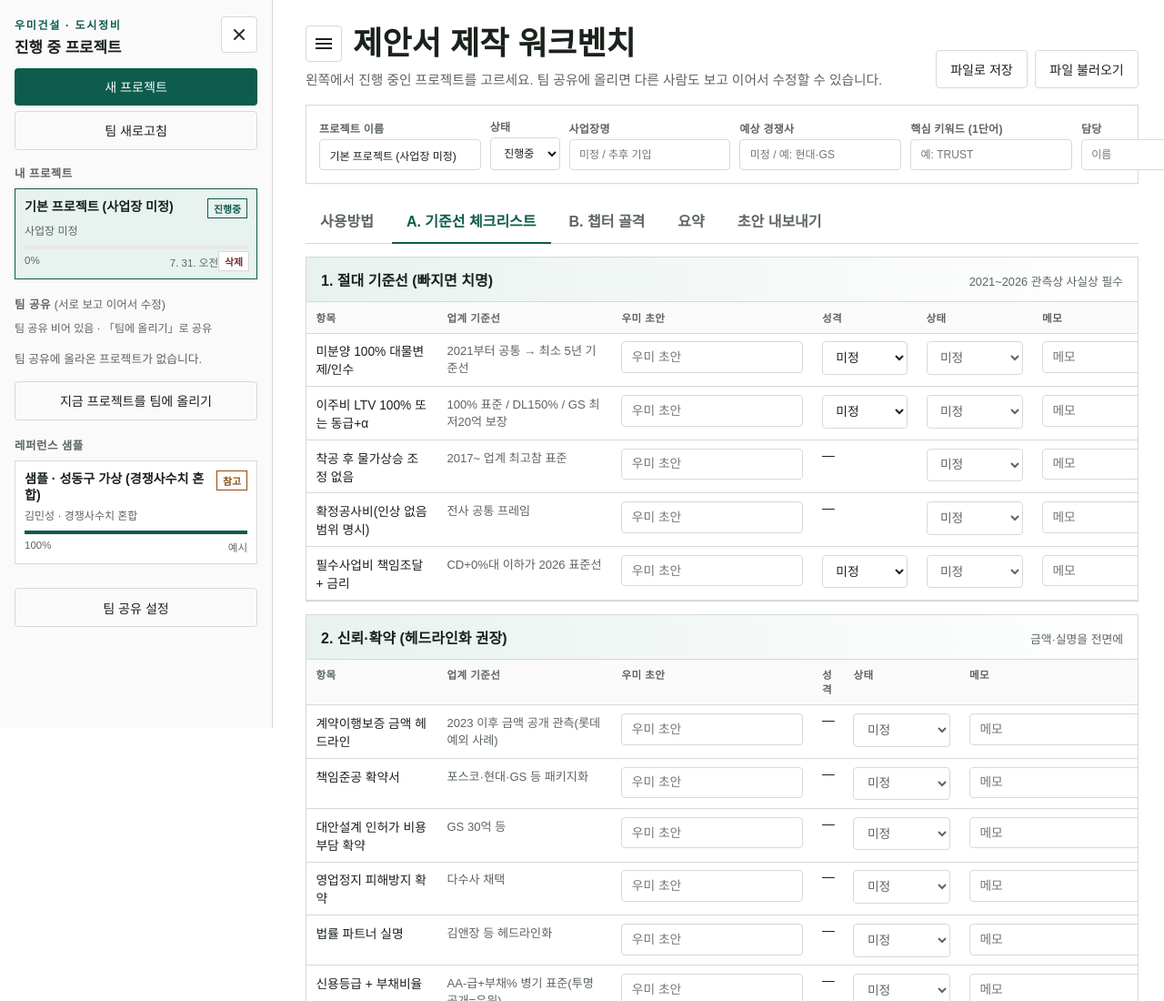
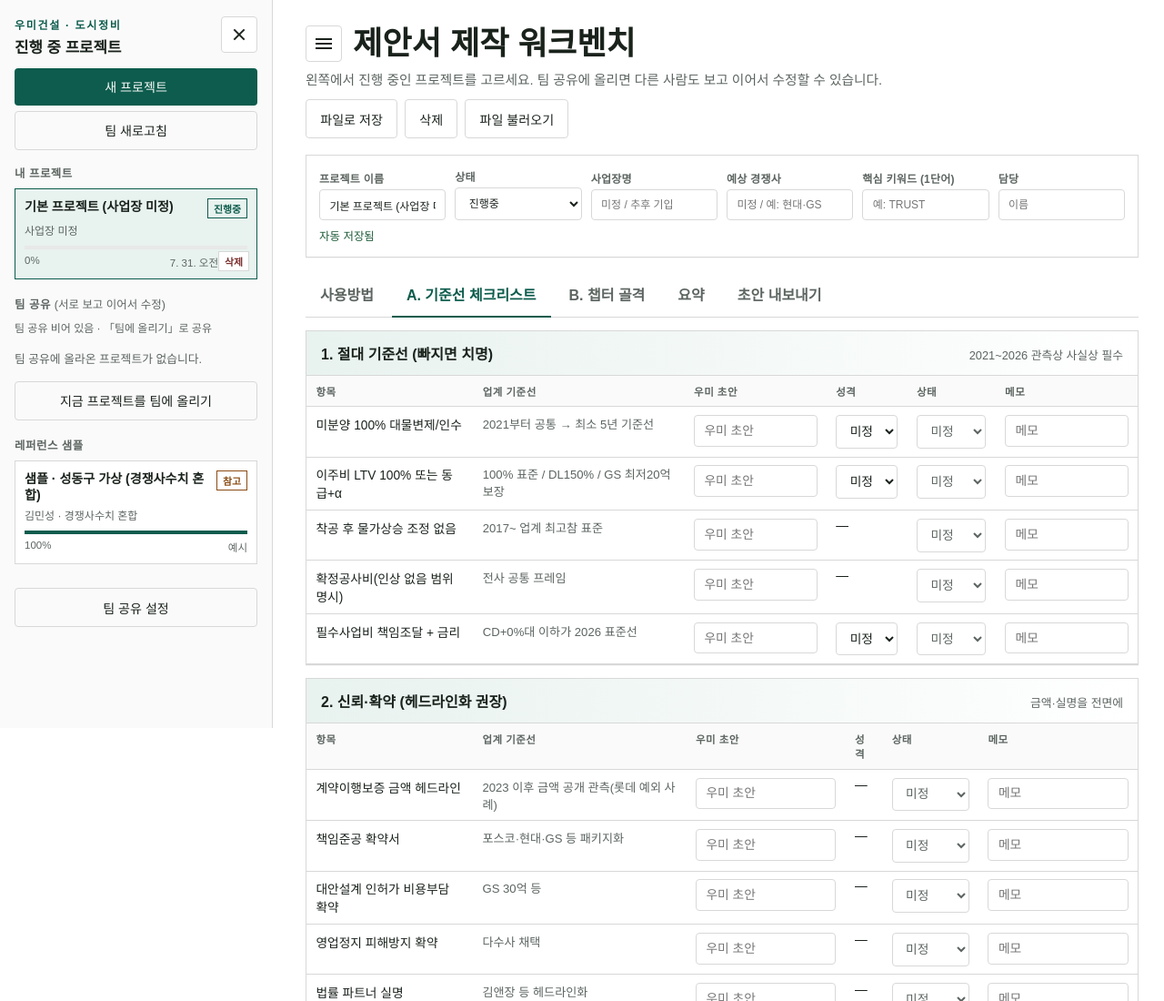
Before and after one commit to kimminseong8940-prog/woomi-proposal-workbench, a plain HTML site: page index.html in a window 1280 px wide. Shown: the top 1100 px of the page at 91% size. Drawn offline with Linux system fonts and the light colour scheme; some icons are missing; a web font is replaced by a local one.

```diff
--- a/app.js
+++ b/app.js
@@ -41,6 +41,7 @@
   teamStatus: document.getElementById("team-sync-status"),
   btnNew: document.getElementById("btn-new"),
   btnExport: document.getElementById("btn-export"),
+  btnDeleteProject: document.getElementById("btn-delete-project"),
   btnPublish: document.getElementById("btn-publish"),
   btnTeamRefresh: document.getElementById("btn-team-refresh"),
   btnSettings: document.getElementById("btn-settings"),
@@ -614,6 +615,10 @@
   renderAll();
 });
 
+el.btnDeleteProject?.addEventListener("click", () => {
+  deleteLocalProject(activeId);
+});
+
 el.btnExport.addEventListener("click", () => {
   const p = current();
   const blob = new Blob([JSON.stringify(p, null, 2)], { type: "application/json" });
--- a/index.html
+++ b/index.html
@@ -59,6 +59,7 @@
         </div>
         <div class="top-actions">
           <button type="button" id="btn-export" class="btn ghost" title="지금 작업한 내용을 PC에 파일로 받습니다">파일로 저장</button>
+          <button type="button" id="btn-delete-project" class="btn ghost danger-btn" title="지금 열린 프로젝트를 삭제합니다">삭제</button>
           <label class="btn ghost file-btn" title="예전에 저장한 파일을 다시 엽니다">
             파일 불러오기
             <input type="file" id="import-file" accept="application/json,.json" hidden />
@@ -67,6 +68,7 @@
       </header>
 
       <section class="project-bar">
+        <div class="project-bar-fields">
           <label>
             프로젝트 이름
             <input id="meta-name" type="text" placeholder="예: ○○구역 제안" />
@@ -95,6 +97,7 @@
             담당
             <input id="meta-owner" type="text" placeholder="이름" />
           </label>
+        </div>
         <p class="save-hint" id="save-hint">자동 저장됨</p>
       </section>
 
--- a/styles.css
+++ b/styles.css
@@ -332,9 +332,9 @@
 
 .top {
   display: flex;
-  justify-content: space-between;
-  gap: 24px;
-  align-items: flex-end;
+  flex-direction: column;
+  align-items: flex-start;
+  gap: 12px;
   margin-bottom: 18px;
 }
 
@@ -367,7 +367,18 @@
   display: flex;
   flex-wrap: wrap;
   gap: 8px;
-  justify-content: flex-end;
+  justify-content: flex-start;
+}
+
+.btn.danger-btn {
+  color: var(--danger);
+  border-color: #d4b0b0;
+}
+
+.btn.danger-btn:hover {
+  border-color: var(--danger);
+  background: #fff5f5;
+  filter: none;
 }
 
 .btn {
@@ -466,14 +477,20 @@
 }
 
 .project-bar {
-  display: grid;
-  grid-template-columns: 1.1fr 0.7fr 1fr 1fr 0.8fr 0.7fr auto;
-  gap: 10px;
+  display: flex;
+  flex-direction: column;
+  gap: 8px;
   padding: 14px;
   background: var(--panel);
   border: 1px solid var(--line);
   box-shadow: var(--shadow);
   margin-bottom: 16px;
+}
+
+.project-bar-fields {
+  display: grid;
+  grid-template-columns: repeat(6, minmax(0, 1fr));
+  gap: 10px;
   align-items: end;
 }
 
@@ -551,15 +568,16 @@
   border-radius: 4px;
   background: #ffffff;
   color: var(--ink);
+  width: 100%;
+  min-width: 0;
+  box-sizing: border-box;
 }
 
 .save-hint {
   margin: 0;
-  align-self: center;
   font-size: 0.78rem;
   color: var(--ok);
   font-weight: var(--w-medium);
-  white-space: nowrap;
 }
 
 .tabs {
@@ -760,10 +778,9 @@
 }
 
 @media (max-width: 960px) {
-  .project-bar {
+  .project-bar-fields {
     grid-template-columns: 1fr 1fr;
   }
   .summary-grid { grid-template-columns: 1fr 1fr; }
   .field-grid { grid-template-columns: 1fr; }
-  .top { flex-direction: column; align-items: stretch; }
 }
```
Lines whose indentation alone changed are shown as unchanged.
